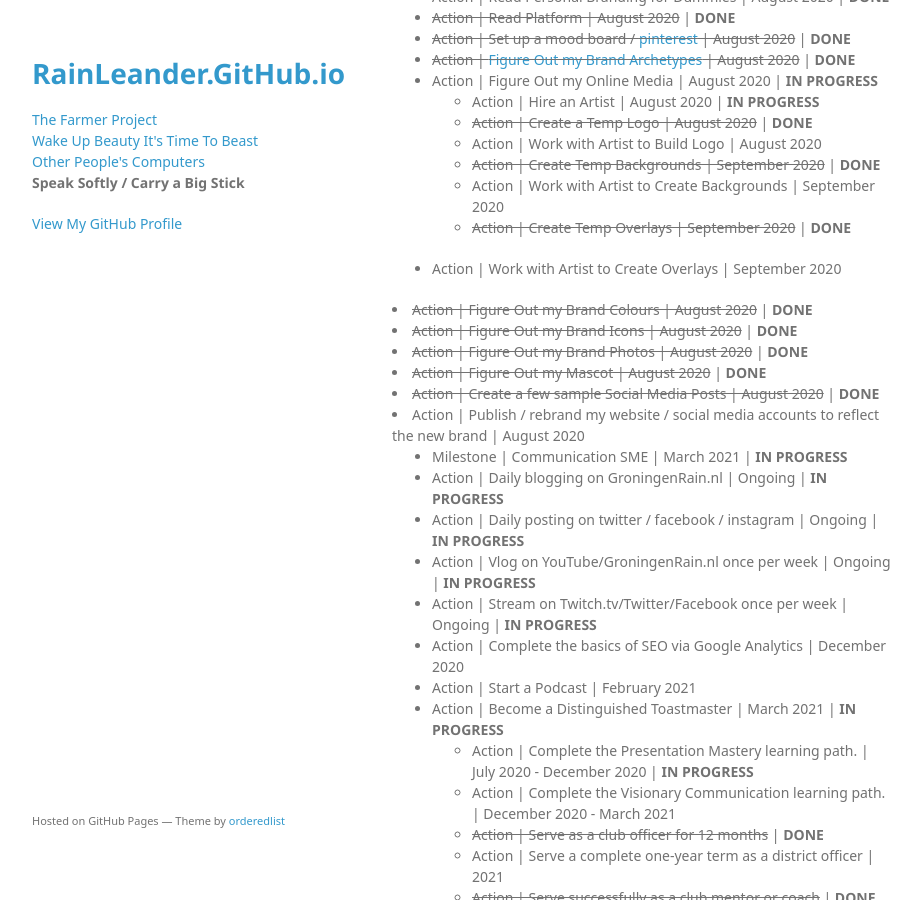
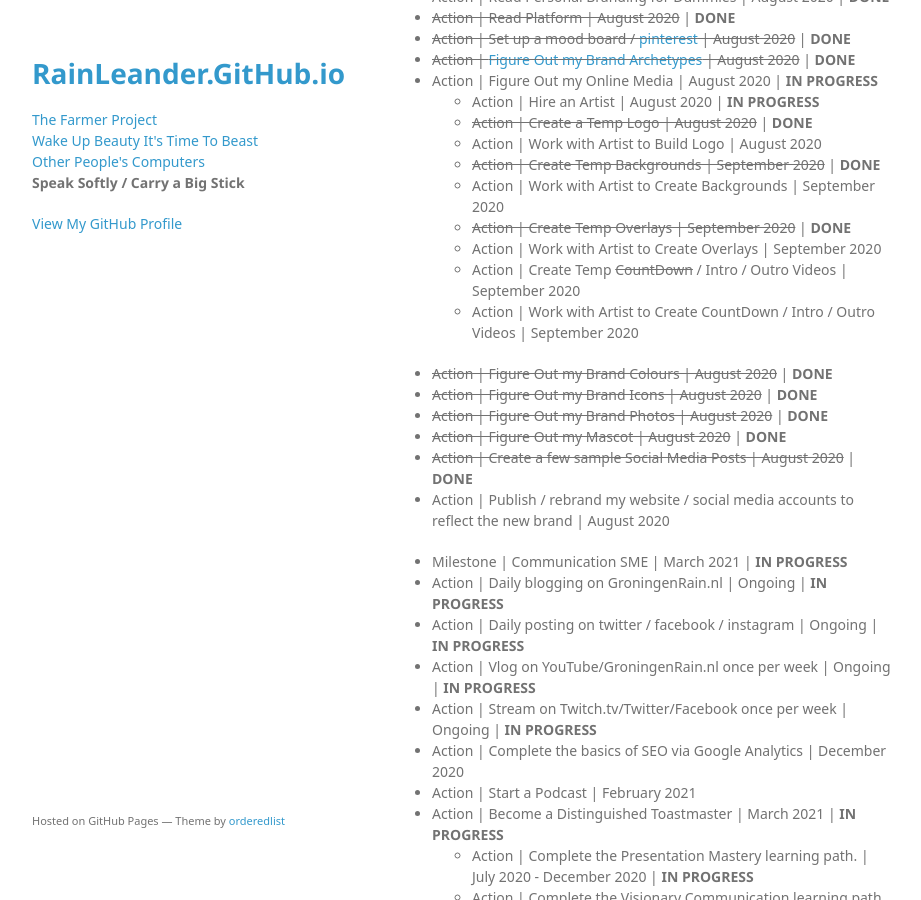
Before and after one commit to rainleander/rainleander.github.io, a Jekyll site: the page speak-softly.html, which Jekyll copies as it is, in a window 1280 px wide and 900 px high, scrolled down 612 px. Shown: the whole window, without its empty margins (178-1099 px from the left). Built offline with Jekyll 4.4.1, drawn with Linux system fonts in a browser that asks for light colours; some web fonts are replaced.

Commit message:
Update speak-softly.html

```diff
--- a/speak-softly.html
+++ b/speak-softly.html
@@ -52,8 +52,10 @@
               <li>Action | Work with Artist to Build Logo | August 2020</li>
               <li><del>Action | Create Temp Backgrounds | September 2020</del> | <b>DONE</b></li>
               <li>Action | Work with Artist to Create Backgrounds | September 2020</li>
-              <li><del>Action | Create Temp Overlays | September 2020</del> | <b>DONE</b></li></ul>
-              <li>Action | Work with Artist to Create Overlays | September 2020</li></ul>
+              <li><del>Action | Create Temp Overlays | September 2020</del> | <b>DONE</b></li>
+              <li>Action | Work with Artist to Create Overlays | September 2020</li>
+              <li>Action | Create Temp <del>CountDown</del> / Intro / Outro Videos | September 2020</li>
+              <li>Action | Work with Artist to Create CountDown / Intro / Outro Videos | September 2020</li></ul>
           <li><del>Action | Figure Out my Brand Colours | August 2020</del> | <b>DONE</b></li>
           <li><del>Action | Figure Out my Brand Icons | August 2020</del> | <b>DONE</b></li>
           <li><del>Action | Figure Out my Brand Photos | August 2020</del> | <b>DONE</b></li>
```
